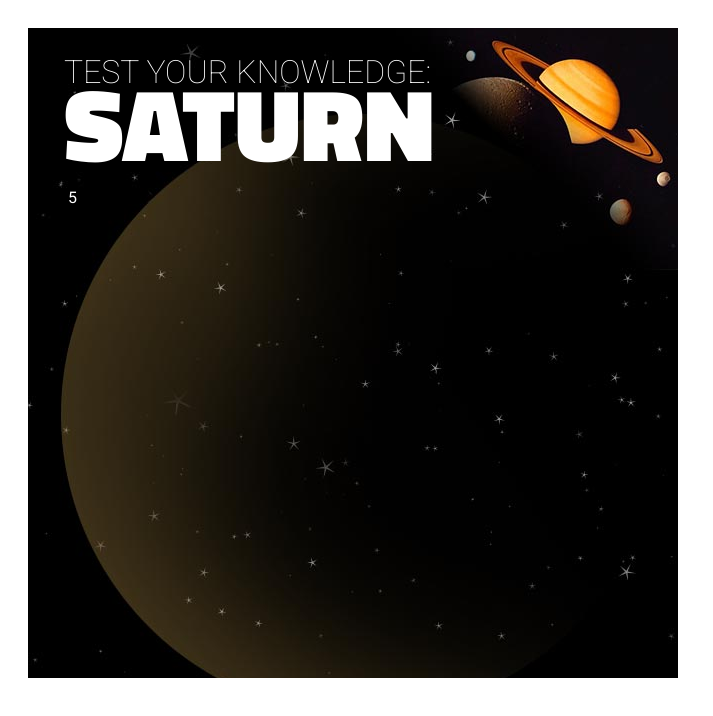
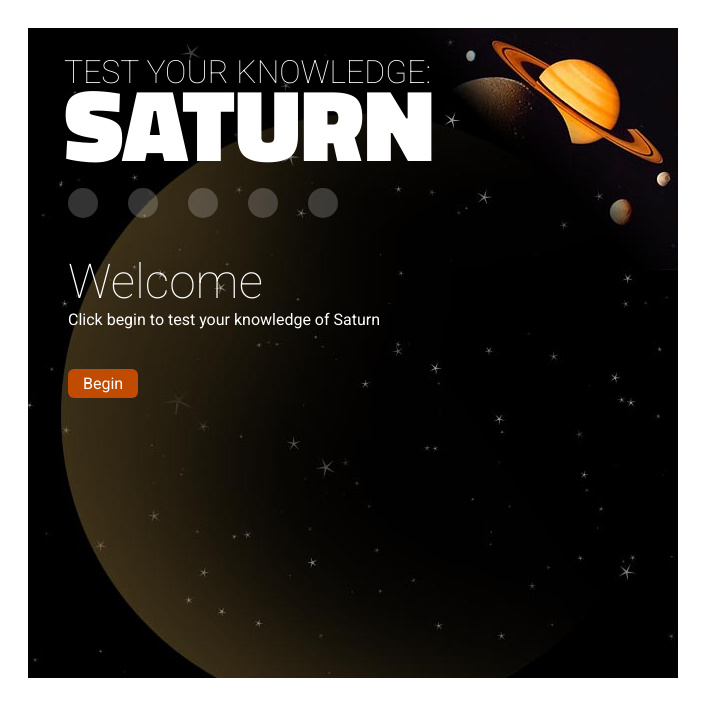
Before and after one commit to doomsterinc/SaturnQuiz, a website: page app/index.html in a window 1280 px wide. Shown: the whole page, without its empty margins (0-713 px from the left). Drawn offline with Linux system fonts and the light colour scheme.

Commit message:
Setting up the progress bar and intro screen

```diff
--- a/app/css/quiz.css
+++ b/app/css/quiz.css
@@ -99,3 +99,9 @@ body { background-color: #fff; padding: 20px; }
 
 #myQuiz .results .share a.btn.email {background-color: #f0a121; background-image: url(../images/icon_email.svg);}
 #myQuiz .results .share a.btn.twitter {background-color: #59adeb; background-image: url(../images/icon_twitter.svg);}
+
+#myQuiz .active, #myQuiz .inactive { transition: left 1.5s ease-in-out; }
+
+#myQuiz .active { left: 40px; }
+
+#myQuiz .intro.inactive, #myQuiz .inactive.answered { left: -1350px; }
--- a/app/index.html
+++ b/app/index.html
@@ -9,8 +9,10 @@
 	<body>
 		<div id="myQuiz" ng-controller='QuizController'>
             <h1>Test Your Knowledge:<span>Saturn</span></h1>
-            <div class="progress"> {{ totalQuestions }} </div>
-            <div class="intro">
+            <div class="progress">
+                <div ng-repeat='Questions in myQuestions'></div>
+            </div>
+            <div class="intro {{ (activeQuestion > -1) ? 'inative' : 'active' }}">
                 <h2>Welcome</h2>
                 <p>Click begin to test your knowledge of Saturn</p>
                 <p class="btn">Begin</p>
```
